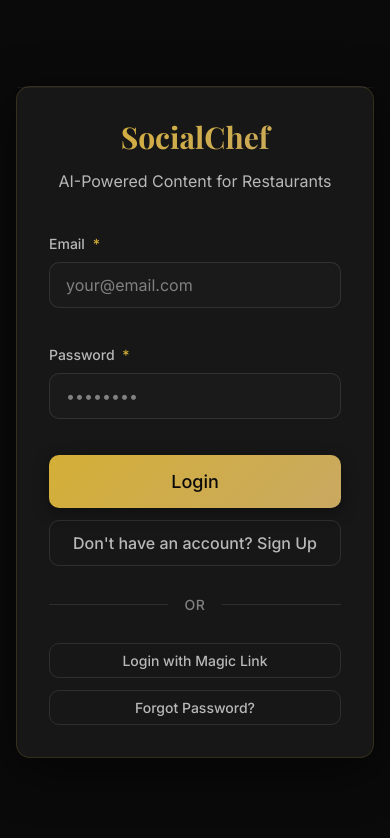
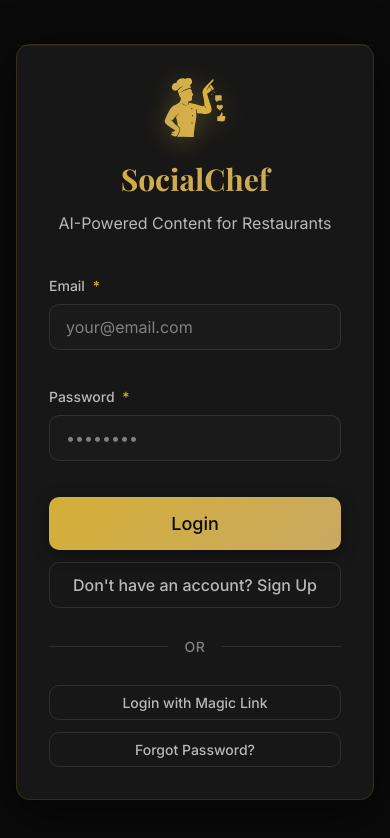
Before and after one commit to ainfrastructure/socialMediaAI-web-ui, a Vue app: page /login in a window 390 px wide. Shown: the top 838 px of the page. Built offline with nearby package versions, Linux system fonts and the light colour scheme.

Commit message:
Add logo

```diff
--- a/src/components/NavBar.vue
+++ b/src/components/NavBar.vue
@@ -3,6 +3,7 @@
     <div class="navbar-container">
       <!-- Logo/Brand -->
       <router-link to="/dashboard" class="brand">
+        <img src="../assets/socialchef_logo.svg" alt="SocialChef Logo" class="brand-logo" />
         <span class="brand-text">SocialChef</span>
       </router-link>
 
@@ -64,9 +65,16 @@ const authStore = useAuthStore()
 .brand {
   display: flex;
   align-items: center;
+  gap: var(--space-md);
   text-decoration: none;
   transition: var(--transition-base);
   position: relative;
+}
+
+.brand-logo {
+  height: 40px;
+  width: auto;
+  transition: var(--transition-base);
 }
 
 .brand::after {
@@ -192,6 +200,10 @@ const authStore = useAuthStore()
     gap: var(--space-lg);
   }
 
+  .brand-logo {
+    height: 32px;
+  }
+
   .brand-text {
     font-size: var(--text-xl);
   }
--- a/src/views/LoginView.vue
+++ b/src/views/LoginView.vue
@@ -161,6 +161,7 @@ async function handleForgotPassword() {
   <div class="login-container">
     <BaseCard variant="glass-intense" class="login-card">
       <div class="header">
+        <img src="../assets/socialchef_logo.svg" alt="SocialChef Logo" class="brand-logo" />
         <h1 class="brand-title">SocialChef</h1>
         <p class="brand-subtitle">AI-Powered Content for Restaurants</p>
       </div>
@@ -332,6 +333,20 @@ async function handleForgotPassword() {
   margin-bottom: var(--space-3xl);
 }
 
+.brand-logo {
+  height: 80px;
+  width: auto;
+  margin: 0 auto var(--space-xl);
+  display: block;
+  filter: drop-shadow(0 4px 12px rgba(212, 175, 55, 0.3));
+  transition: var(--transition-base);
+}
+
+.brand-logo:hover {
+  filter: drop-shadow(0 6px 16px rgba(212, 175, 55, 0.4));
+  transform: scale(1.05);
+}
+
 .brand-title {
   font-family: var(--font-heading);
   font-size: var(--text-4xl);
@@ -384,6 +399,10 @@ form {
     padding: var(--space-lg);
   }
 
+  .brand-logo {
+    height: 60px;
+  }
+
   .brand-title {
     font-size: var(--text-3xl);
   }
```
Also changed, not shown: src/assets/socialchef_logo.svg (added), 1 other file (tests, documents, lock files or other folders).
